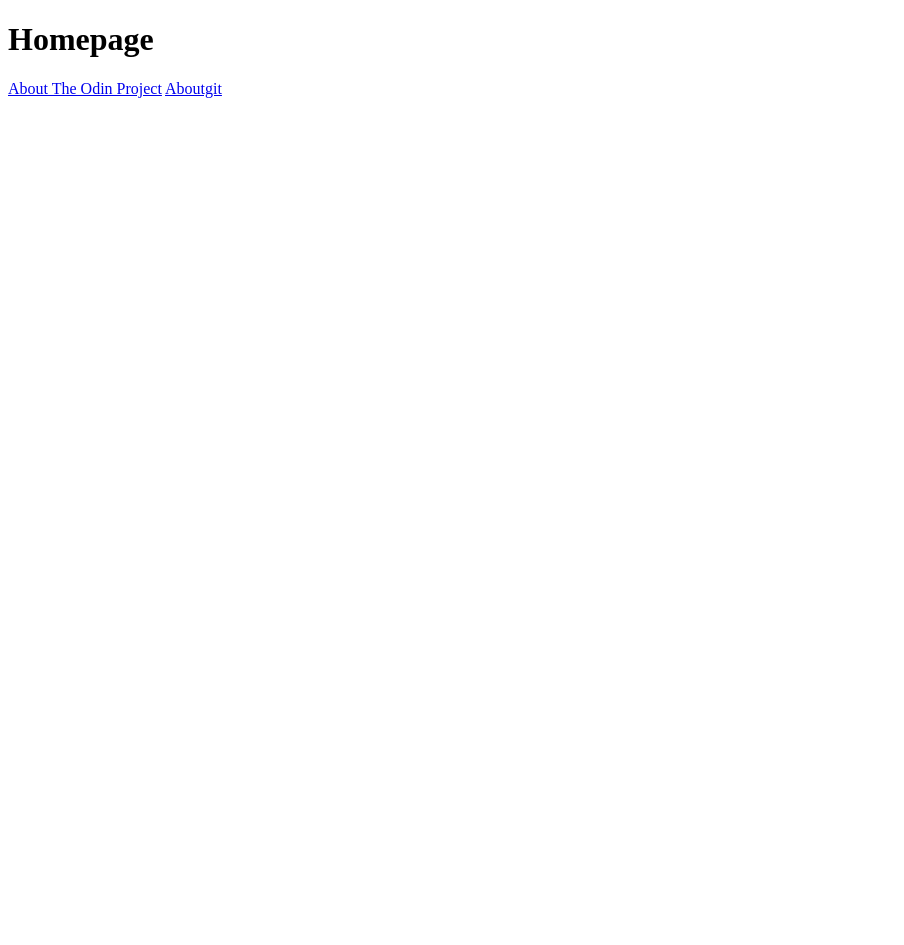
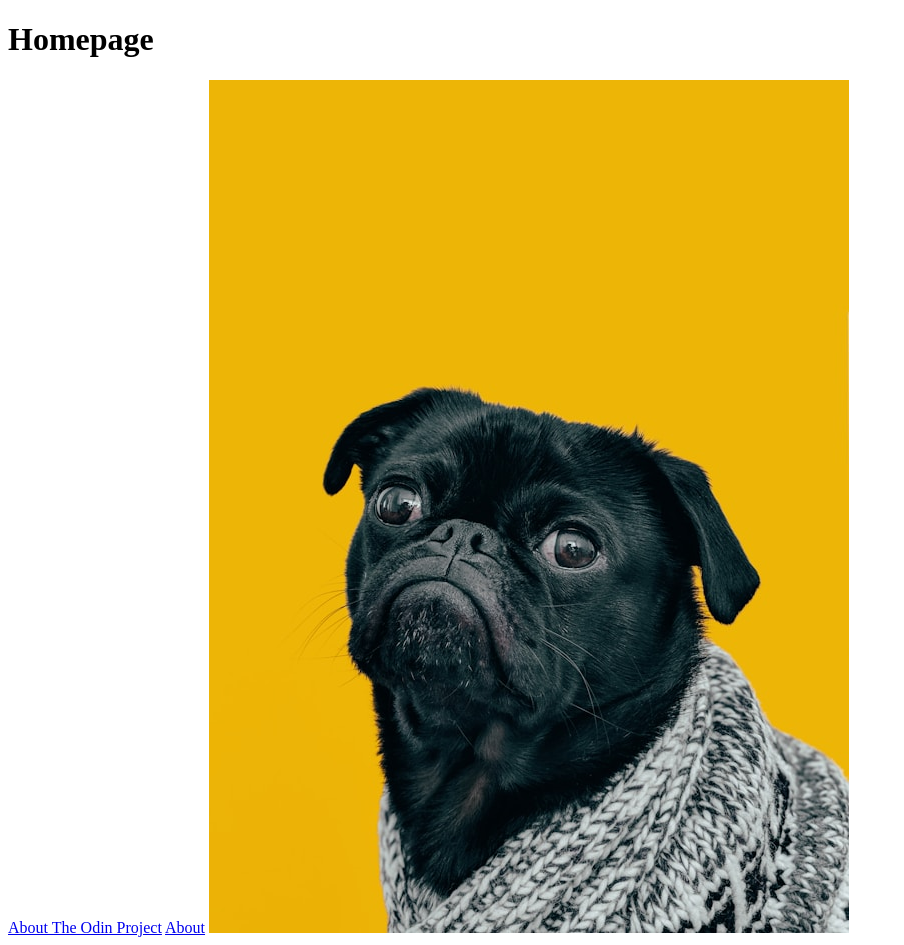
Before and after one commit to kiganoakuma/html_learn, a plain HTML site: page odin-links-and-images/index.html in a window 1280 px wide. Shown: the whole page, without its empty margins (0-904 px from the left). Before the commit the page ends 800 px from the top, so only its background shows below. Drawn offline with Linux system fonts and the light colour scheme.

Commit message:
added an images directory and also added dog.jpg to that directory modified both index.html and about.html to show it on those pages

```diff
--- a/odin-links-and-images/index.html
+++ b/odin-links-and-images/index.html
@@ -3,11 +3,12 @@
 <head>
     <meta charset="UTF-8">
     <meta name="viewport" content="width=device-width, initial-scale=1.0">
-    <title>Document</title>
+    <title>The Odin Project</title>
 </head>
 <body>
     <h1>Homepage</h1>
     <a href="https://www.theodinproject.com/about" target="_blank" rel="noopener noreferrer">About The Odin Project</a>
-    <a href="pages/about.html">Aboutgit</a>
+    <a href="pages/about.html">About</a>
+    <img src="./images/dog.jpg" alt="A cute pug giving puppy eyes with yellow/orange background">
 </body>
 </html>
```
Also changed, not shown: odin-links-and-images/pages/about.html (+1 -0 lines), odin-links-and-images/images/dog.jpg (added).
